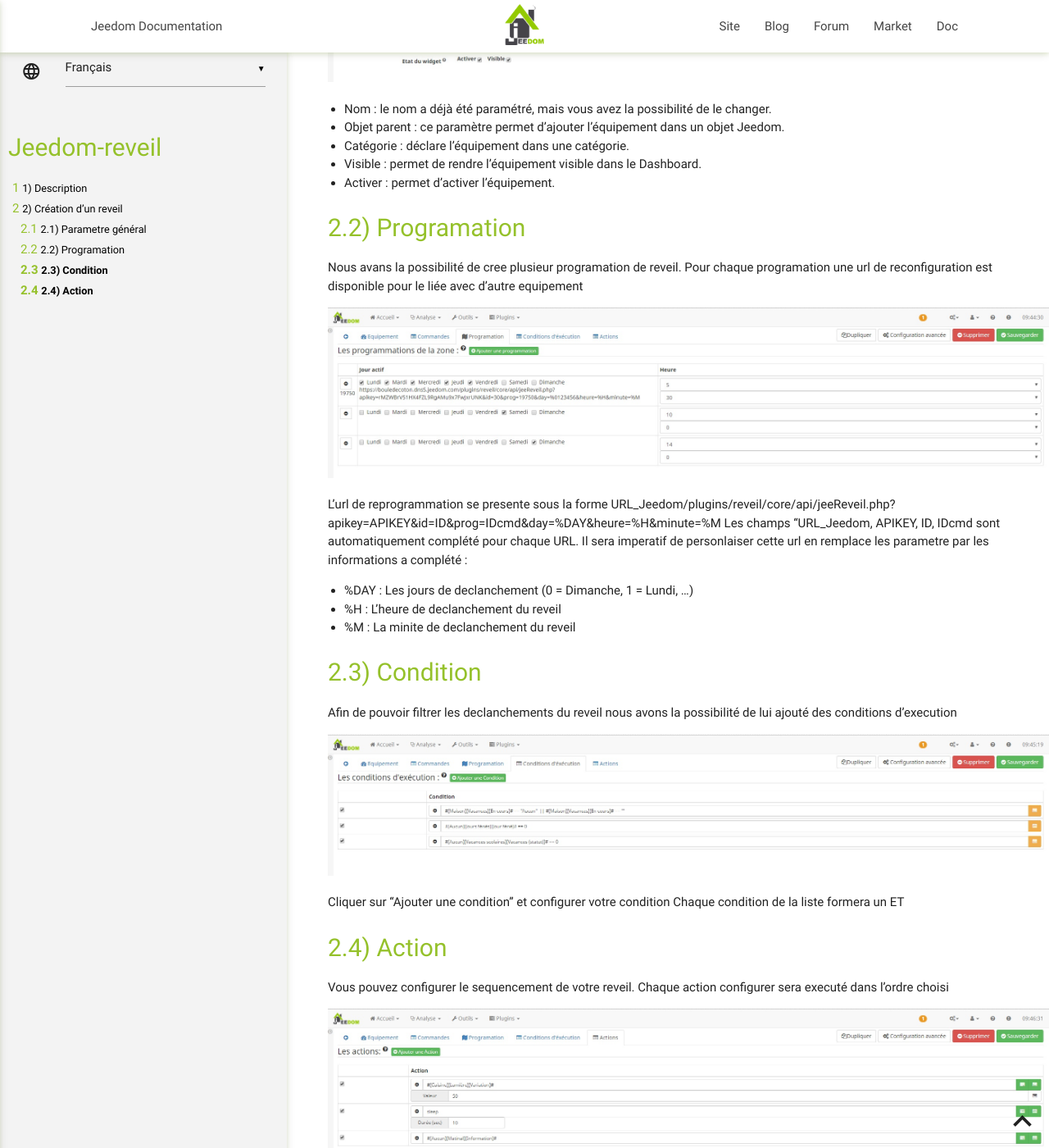
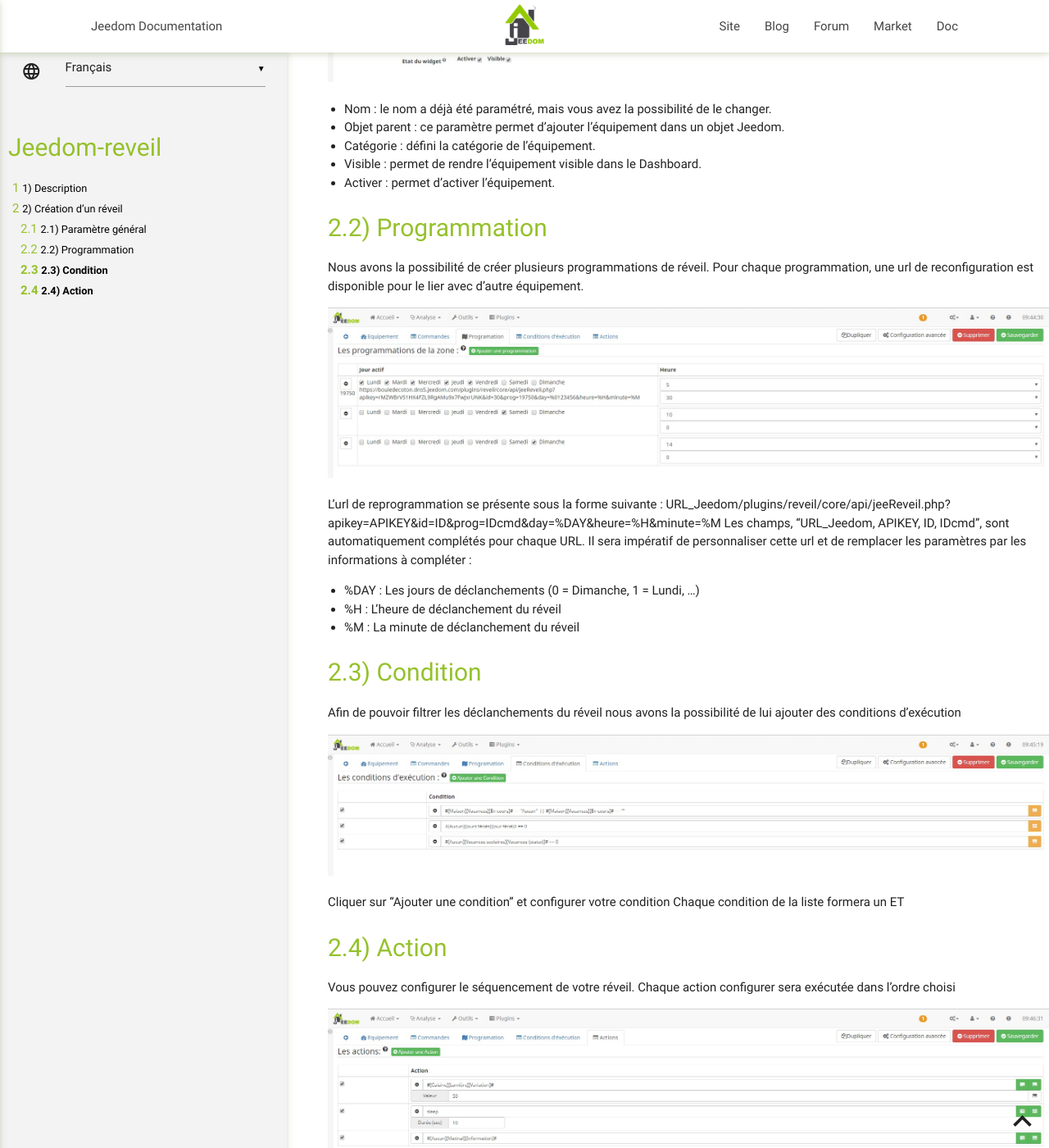
Before and after one commit to mika-nt28/Jeedom-reveil, a Jekyll site: the page built from docs/fr_FR/index.md, in a window 1280 px wide and 1400 px high, scrolled down 379 px. Shown: the whole window at 82% size. Built offline with Jekyll 4.4.1, drawn with Linux system fonts in a browser that asks for light colours; our own code applies the rules of GitHub Pages for plain Markdown files; some of the changed text lies outside the part shown.

Commit message:
Orthographe

```diff
--- a/docs/fr_FR/index.md
+++ b/docs/fr_FR/index.md
@@ -2,39 +2,39 @@ Description
 ==========
 Ce plugin permet de créer des réveils.
 
-Création d'un reveil
+Création d'un réveil
 ==========
 
-Parametre général
+Paramètre général
 ---
 
 ![introduction01](../images/ConfigurationGeneral.jpg)
 
-* Nom  : le nom a déjà été paramétré, mais vous avez la possibilité de le changer.
+* Nom : le nom a déjà été paramétré, mais vous avez la possibilité de le changer.
 * Objet parent : ce paramètre permet d'ajouter l'équipement dans un objet Jeedom.
-* Catégorie : déclare l'équipement dans une catégorie.
+* Catégorie : défini la catégorie de l'équipement.
 * Visible : permet de rendre l'équipement visible dans le Dashboard.
 * Activer : permet d'activer l'équipement.
 
-Programation
+Programmation
 ---
-Nous avans la possibilité de cree plusieur programation de reveil.
-Pour chaque programation une url de reconfiguration est disponible pour le liée avec d'autre equipement
+Nous avons la possibilité de créer plusieurs programmations de réveil.
+Pour chaque programmation, une url de reconfiguration est disponible pour le lier avec d'autre équipement.
 
 ![introduction01](../images/ConfigurationProgramation.jpg)
 
-L'url de reprogrammation se presente sous la forme
+L'url de reprogrammation se présente sous la forme suivante :
 URL_Jeedom/plugins/reveil/core/api/jeeReveil.php?apikey=APIKEY&id=ID&prog=IDcmd&day=%DAY&heure=%H&minute=%M
-Les champs "URL_Jeedom, APIKEY, ID, IDcmd sont automatiquement complété pour chaque URL.
-Il sera imperatif de personlaiser cette url en remplace les parametre par les informations a complété :
+Les champs, "URL_Jeedom, APIKEY, ID, IDcmd", sont automatiquement complétés pour chaque URL.
+Il sera impératif de personnaliser cette url et de remplacer les paramètres par les informations à compléter :
 
-- %DAY : Les jours de declanchement (0 = Dimanche, 1 = Lundi, ...)
-- %H : L'heure de declanchement du reveil
-- %M : La minite de declanchement du reveil
+- %DAY : Les jours de déclanchements (0 = Dimanche, 1 = Lundi, ...)
+- %H : L'heure de déclanchement du réveil
+- %M : La minute de déclanchement du réveil
 
 Condition
 ---
-Afin de pouvoir filtrer les declanchements du reveil nous avons la possibilité de lui ajouté des conditions d'execution
+Afin de pouvoir filtrer les déclanchements du réveil nous avons la possibilité de lui ajouter des conditions d'exécution
 
 ![introduction01](../images/ConfigurationCondition.jpg)
 
@@ -43,7 +43,7 @@ Chaque condition de la liste formera un ET
 
 Action
 ---
-Vous pouvez configurer le sequencement de votre reveil.
-Chaque action configurer sera executé dans l'ordre choisi
+Vous pouvez configurer le séquencement de votre réveil.
+Chaque action configurer sera exécutée dans l'ordre choisi
 
 ![introduction01](../images/ConfigurationAction.jpg)
```
